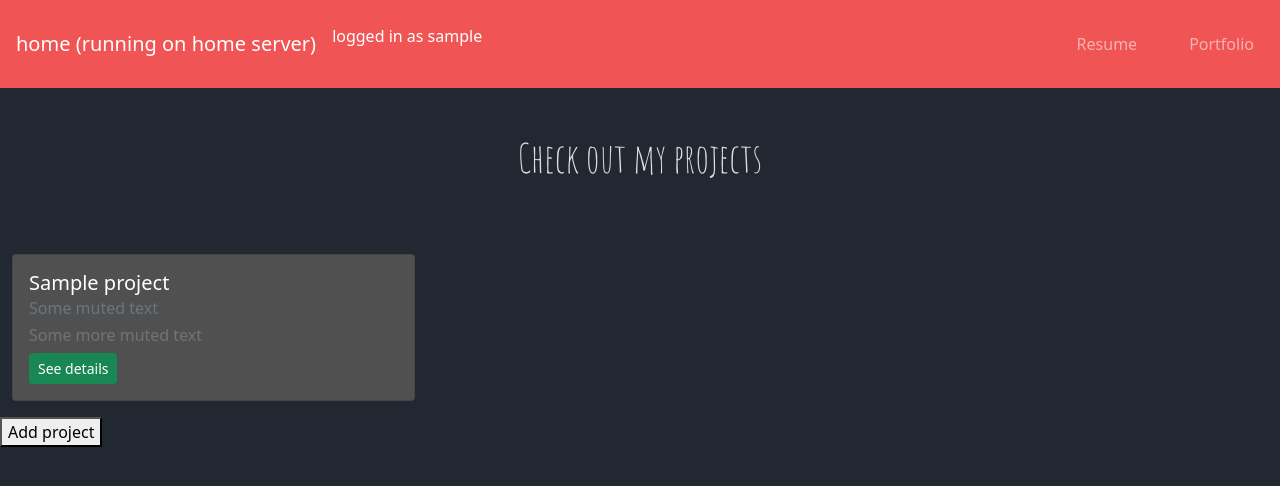
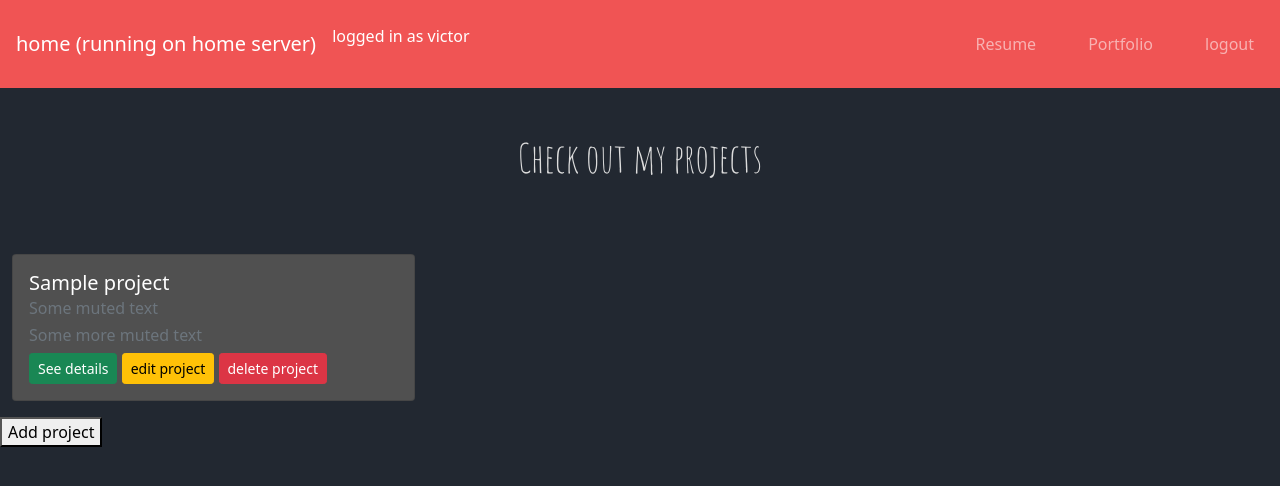
Before and after one commit to ItsTheRealVictor/My-Website, a Flask app: page /portfolio in a window 1280 px wide. Shown: the top 486 px of the page. Run offline with Flask 2, Linux system fonts and the light colour scheme; the visitor is signed in with stand-in values (Sample User, id 1); tables that the repository leaves empty hold one stand-in row (values such as "Sample post"); some libraries are stand-ins or nearby versions.

Commit message:
can now login, logout, and add/delete projects as victor

```diff
--- a/app.py
+++ b/app.py
@@ -112,6 +112,15 @@ def show_project_info(proj_id):
 
     return render_template('project_info.html', project=project)
 
+@app.route('/projects/<int:proj_id>', methods=['POST'])
+def delete_project(proj_id):
+    project = Project.query.get_or_404(proj_id)
+    db.session.delete(project)
+    db.session.commit()
+
+    return redirect('/portfolio')
+
+
 
 @app.route('/projects/integral_approximator')
 def integrals():
--- a/forms.py
+++ b/forms.py
@@ -1,12 +1,12 @@
 from flask_wtf import FlaskForm
 from wtforms import StringField, TextAreaField, PasswordField
-from wtforms.validators import URL, InputRequired
+from wtforms.validators import URL, InputRequired, Optional
 
 
 class AddProjectForm(FlaskForm):
     title = StringField('Project title')
     description = TextAreaField('Project description')
-    demo_url = StringField('Demo URL', validators=[URL(message='NOT A VALID URL!')])
+    demo_url = StringField('Demo URL', validators=[URL(message='NOT A VALID URL!'), Optional()])
 
 class UserForm(FlaskForm):
     username = StringField('Username', validators=[InputRequired()])
--- a/templates/PortfolioIndex.html
+++ b/templates/PortfolioIndex.html
@@ -17,6 +17,14 @@
                     <form style="display:inline" action="/projects/{{project.id}}">
                         <button class="btn btn-sm btn-success">See details</button>
                     </form>
+                    {% if session['username'] == 'victor' %}
+                    <form style="display:inline" action="/projects/{{project.id}}">
+                        <button class="btn btn-sm btn-warning">edit project</button>
+                    </form>
+                    <form style="display:inline" action="/projects/{{project.id}}" method="POST">
+                        <button class="btn btn-sm btn-danger">delete project</button>
+                    </form>
+                    {% endif %}
 
                 </div>
             </div>
@@ -25,9 +33,12 @@
 
     </div>
 </div>
+
+{% if session['username'] == 'victor' %}
 <form action="/projects">
         <button>Add project</button>
 </form>
+{% endif %}
 
 
 
--- a/templates/includes/_landingText.html
+++ b/templates/includes/_landingText.html
@@ -10,6 +10,7 @@
           <br>
             <h1 id="main-header">Victor Delgado</h1>
             <p id="about-text">Software developer<br>
+
               <br>
               <br>
               <br>
--- a/templates/includes/_navbar.html
+++ b/templates/includes/_navbar.html
@@ -22,6 +22,18 @@
                   <a href="\portfolio" class="nav-link">Portfolio
                   </a>
                 </li>
+
+                {% if session['username'] %}
+                <li class="nav-item">
+                  <a href="\logout" class="nav-link">logout
+                  </a>
+                </li>
+                {% else %}
+                <li class="nav-item">
+                  <a href="\login" class="nav-link">login
+                  </a>
+                </li>
+                {% endif %}
               </ul>
             </div>
           </nav>
```
